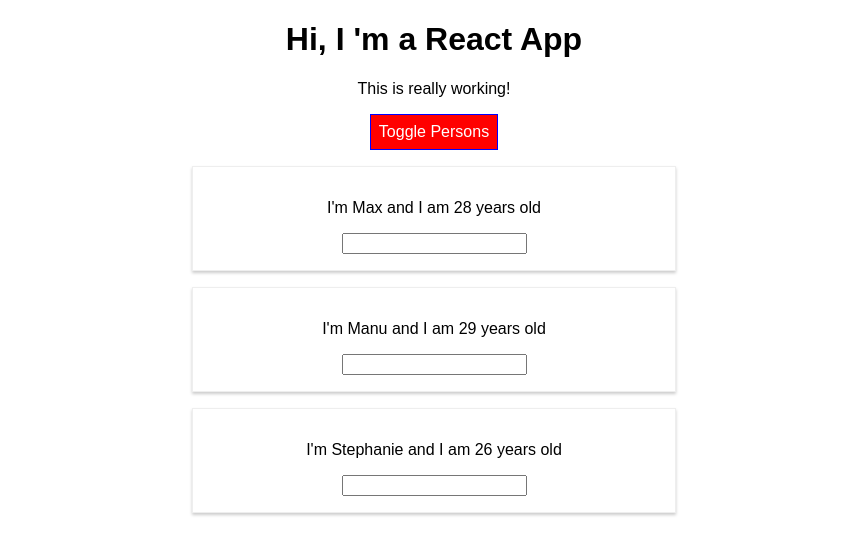
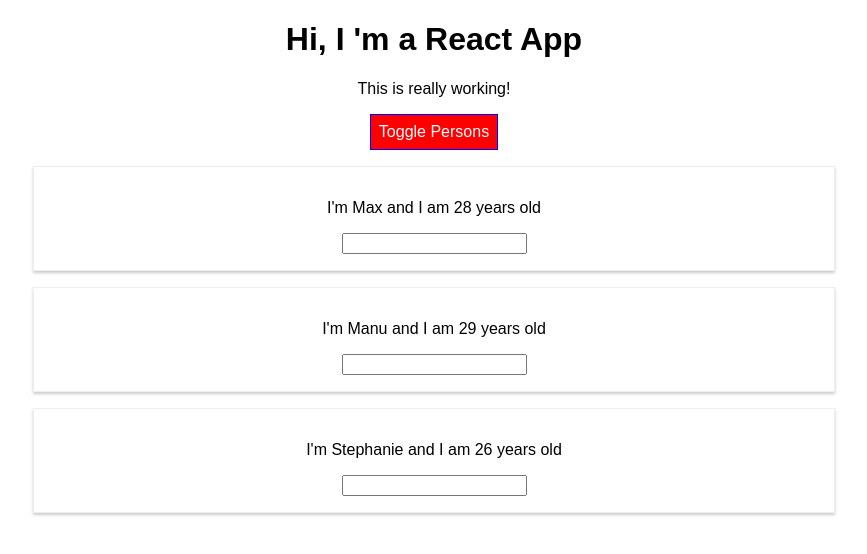
Before and after one commit to XChanTayag/react-complete-guide, a React (Create React App) app: page / in a window 1280 px wide. Both pictures are taken after a click on the button "Toggle Persons". Shown: the top 554 px of the page, without its empty margins (206-1073 px from the left). Built offline with nearby package versions, Linux system fonts and the light colour scheme.

Commit message:
add StyledDiv

```diff
--- a/src/App.js
+++ b/src/App.js
@@ -1,7 +1,6 @@
 import React, { Component } from 'react';
 import './App.css';
 import Person from './Person/Person';
-import Radium, { StyleRoot } from 'radium';
 
 class App extends Component {
     state = {
@@ -106,7 +105,6 @@
         }
 
         return (
-            <StyleRoot>
             <div className="App" >
                 <h1> Hi, I 'm a React App</h1>
                 <p className={cssClasses.join(' ')}> This is really working! </p>
@@ -117,10 +115,9 @@
                 {persons}
 
             </div>
-            </StyleRoot>
         );
         // return React.createElement('div', {className: 'App'}, React.createElement('h1', null, 'Does this work now?'));
     }
 }
 
-export default Radium(App);
+export default App;
--- a/src/Person/Person.css
+++ b/src/Person/Person.css
@@ -1,4 +1,4 @@
-.Person {
+/* .Person {
     width: 60%;
     margin: 16px auto;
     border: 1px solid #eee;
@@ -6,3 +6,9 @@
     padding: 16px;
     text-align: center;
 }
+
+@media (min-width: 500px) {
+    .Person {
+        width: '450px'
+    }
+} */
--- a/src/Person/Person.js
+++ b/src/Person/Person.js
@@ -1,6 +1,21 @@
 import React from 'react';
 import './Person.css';
-import Radium from 'radium';
+import styled from 'styled-components';
+
+const StyledDiv = styled.div`
+    width: 60%;
+    margin: 16px auto;
+    border: 1px solid #eee;
+    box-shadow: 0 2px 3px #ccc;
+    padding: 16px;
+    text-align: center;
+
+    @media (min-width: 500px) {
+        width: '450px'
+    }
+
+`;
+
 const person = (props) => {
 
     const style = {
@@ -10,12 +25,13 @@
     };
 
     return (
-        <div className="Person" style={style}>
-            <p onClick={props.click}>I'm {props.name} and I am {props.age} years old </p>
-            <p>{props.children}</p>
-            <input type="text" onChange={props.changed} />
-        </div>
+        // <div className="Person" style={style}>
+        <StyledDiv>
+        < p onClick={props.click} > I'm {props.name} and I am {props.age} years old </p>
+        < p > {props.children}</p >
+        <input type="text" onChange={props.changed} />
+        </StyledDiv>
     )
 };
 
-export default Radium(person);
+export default person;
```
